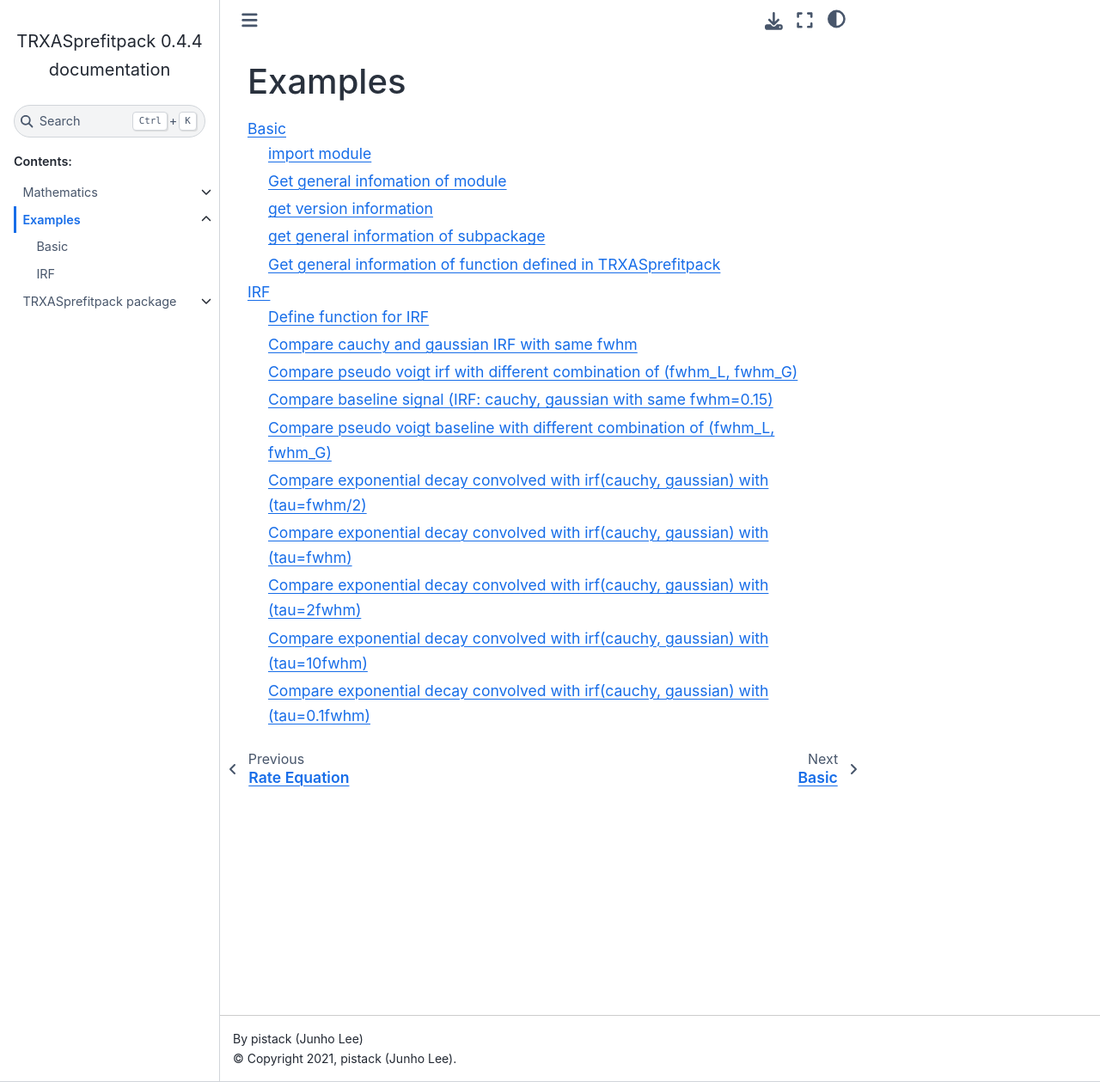
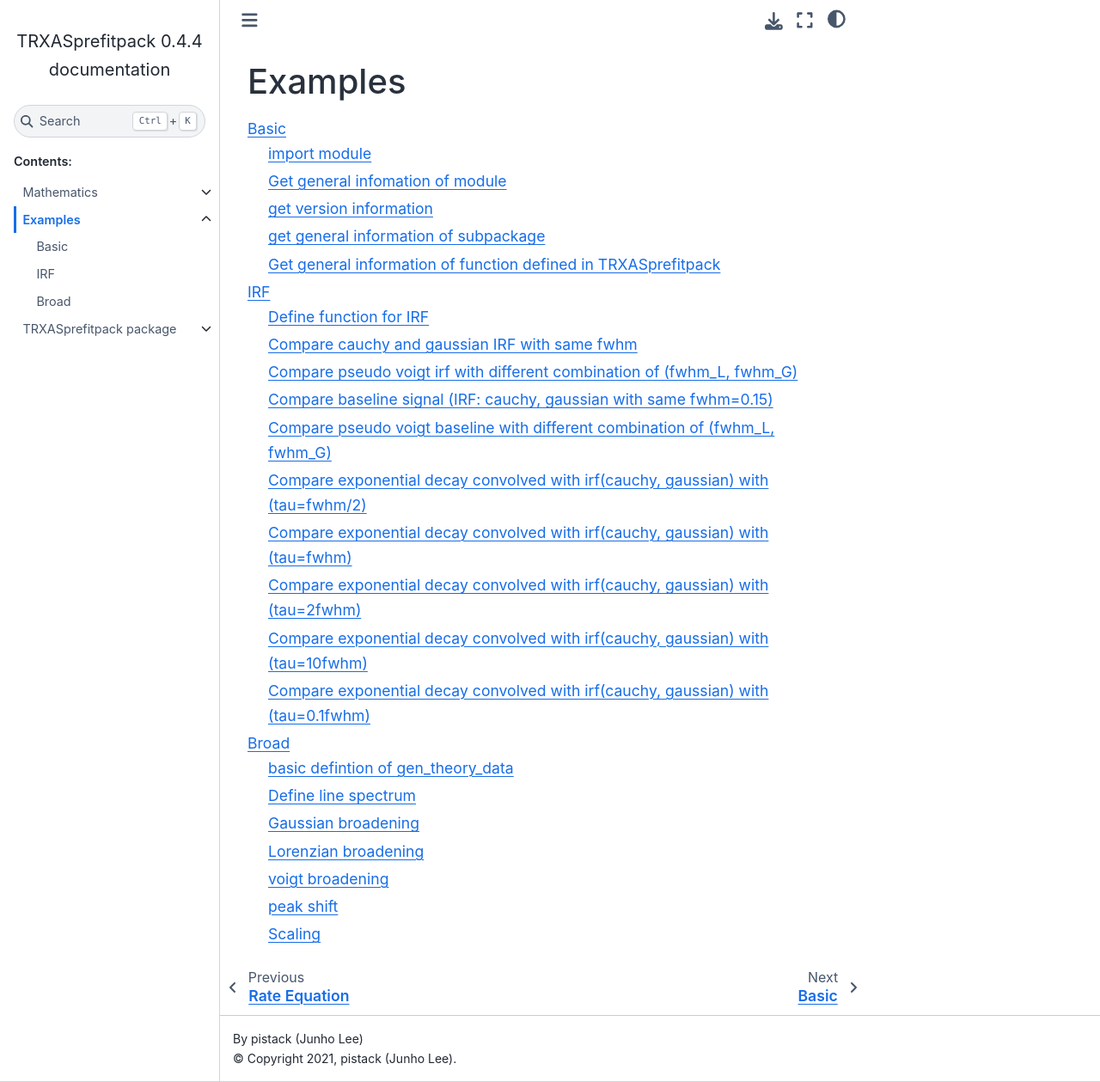
Before and after one commit to pistack/TRXASprefitpack, a Sphinx documentation site: the page built from docs/source/example.rst, in a window 1280 px wide and 1259 px high. Shown: the whole window at 86% size. Built offline with Sphinx 7.4.7 and the Sphinx Book theme 1.1.4, drawn with Linux system fonts in a browser that asks for light colours; some of the changed lines change nothing that is shown.

Commit message:
update example for broadening spectrum

````diff
--- /dev/null
+++ b/docs/source/broad.md
@@ -0,0 +1,199 @@
+# Broad
+
+Broadening line spectrum with voigt profile
+
+
+```python
+import numpy as np
+import matplotlib.pyplot as plt
+from TRXASprefitpack import gen_theory_data
+plt.rcParams["figure.figsize"] = (14,10)
+```
+
+## basic defintion of gen_theory_data
+
+
+```python
+help(gen_theory_data)
+```
+
+    Help on function gen_theory_data in module TRXASprefitpack.thy.broad:
+
+    gen_theory_data(e, peaks, A, fwhm_G, fwhm_L, peak_shift, out=None)
+        voigt broadening theoretically calculated lineshape spectrum
+        if out is not none:
+        It will make
+        out_thy.txt: txt file for rescaled and boroadend calc spectrum
+        out_thy_stk.txt: txt file for rescaled and shifted calc peaks
+
+
+        :param numpy_1d_array e: energy (unit: eV)
+        :param float A: scaling parameter
+        :param float fwhm_G:
+         full width at half maximum of gaussian shape (unit: eV)
+        :param float fwhm_L:
+         full width at half maximum of lorenzian shape (unit: eV)
+        :param float peak_shift:
+         discrepency of peak position between expt data and theoretically
+         broadened spectrum
+        :param string out: prefix for output txt file [optional]
+
+
+        :return: voigt broadened calc spectrum
+        :rtype: numpy_1d_array
+
+
+
+## Define line spectrum
+Which has three peaks at 2833, 2835, 2838 eV with ratio 2:4:1
+
+
+```python
+peaks = np.array([[2833, 2],
+                 [2835, 4],
+                 [2838, 2]])
+```
+
+
+```python
+e = np.arange(2830,2845, 0.01)
+```
+
+## Gaussian broadening
+
+1. fwhm_G = 1 eV
+2. fwhm_G = 2 eV
+3. fwhm_G = 3 eV
+
+
+```python
+gau_broad_1eV = gen_theory_data(e, peaks, 1, 1, 0, 0) # Note voigt profile with fwhm_L = 0 is gaussian
+gau_broad_2eV = gen_theory_data(e, peaks, 1, 2, 0, 0) # Note voigt profile with fwhm_L = 0 is gaussian
+gau_broad_3eV = gen_theory_data(e, peaks, 1, 3, 0, 0) # Note voigt profile with fwhm_L = 0 is gaussian
+```
+
+
+```python
+plt.plot(e, gau_broad_1eV, label='gaussian broadening fwhm_G: 1 eV')
+plt.plot(e, gau_broad_2eV, label='gaussian broadening fwhm_G: 2 eV')
+plt.plot(e, gau_broad_3eV, label='gaussian broadening fwhm_G: 3 eV')
+plt.legend()
+plt.show()
+```
+
+
+
+![png](broad_files/broad_9_0.png)
+
+
+
+## Lorenzian broadening
+
+1. fwhm_L = 1 eV
+2. fwhm_L = 2 eV
+3. fwhm_L = 3 eV
+
+
+```python
+loren_broad_1eV = gen_theory_data(e, peaks, 1, 0, 1, 0) # Note voigt profile with fwhm_G = 0 is lorenzian
+loren_broad_2eV = gen_theory_data(e, peaks, 1, 0, 2, 0) # Note voigt profile with fwhm_G = 0 is lorenzian
+loren_broad_3eV = gen_theory_data(e, peaks, 1, 0, 3, 0) # Note voigt profile with fwhm_G = 0 is lorenzian
+```
+
+
+```python
+plt.plot(e, loren_broad_1eV, label='lorenzian broadening fwhm_L: 1 eV')
+plt.plot(e, loren_broad_2eV, label='lorenzian broadening fwhm_L: 2 eV')
+plt.plot(e, loren_broad_3eV, label='lorenzian broadening fwhm_L: 3 eV')
+plt.legend()
+plt.show()
+```
+
+
+
+![png](broad_files/broad_12_0.png)
+
+
+
+## voigt broadening
+
+1. fwhm_G = 1.5eV, fwhm_L = 0.5eV
+2. fwhm_G = 1.0eV, fwhm_L = 1.0eV
+3. fwhm_G = 0.5eV, fwhm_L = 1.5eV
+
+
+```python
+voigt_broad_1 = gen_theory_data(e, peaks, 1, 1.5, 0.5, 0)
+voigt_broad_2 = gen_theory_data(e, peaks, 1, 1.0, 1.0, 0)
+voigt_broad_3 = gen_theory_data(e, peaks, 1, 0.5, 1.5, 0)
+```
+
+
+```python
+plt.plot(e, voigt_broad_1, label='voigt broadening fwhm_G: 1.5 eV, fwhm_L: 0.5 eV')
+plt.plot(e, voigt_broad_2, label='voigt broadening fwhm_G: 1.0 eV, fwhm_L: 1.0 eV')
+plt.plot(e, voigt_broad_3, label='voigt broadening fwhm_G: 0.5 eV, fwhm_L: 1.5 eV')
+plt.legend()
+plt.show()
+```
+
+
+
+![png](broad_files/broad_15_0.png)
+
+
+
+## peak shift
+
+To see how peak shift afftects broadened spectrum,
+set fwhm_G = fwhm_L = 1.0 eV
+
+
+```python
+voigt_broad_peak_shift0 = gen_theory_data(e, peaks, 1, 1.0, 1.0, 0)
+voigt_broad_peak_shiftm5 = gen_theory_data(e, peaks, 1, 1.0, 1.0, -5)
+voigt_broad_peak_shift5 = gen_theory_data(e, peaks, 1, 1.0, 1.0, 5)
+```
+
+
+```python
+plt.plot(e, voigt_broad_peak_shift0, label='peak_shift: 0 eV')
+plt.plot(e, voigt_broad_peak_shiftm5, label='peak_shift: -5 eV')
+plt.plot(e, voigt_broad_peak_shift5, label='peak_shift: 5 eV')
+plt.legend()
+plt.show()
+```
+
+
+
+![png](broad_files/broad_18_0.png)
+
+
+
+peak_shift moves spectrum to -peak_shift.
+
+## Scaling
+To see how scaling afftects spectrum fix fwhm_G=fwhm_L=1.0 eV and peak_shift=0
+1. A: 0.5
+2. A: 1.0
+3. A: 2.0
+
+
+```python
+voigt_broad_scale_half = gen_theory_data(e, peaks, 0.5, 1.0, 1.0, 0)
+voigt_broad_scale1 = gen_theory_data(e, peaks, 1, 1.0, 1.0, 0)
+voigt_broad_scale2 = gen_theory_data(e, peaks, 2, 1.0, 1.0, 0)
+```
+
+
+```python
+plt.plot(e, voigt_broad_scale_half, label='A(scale): 0.5')
+plt.plot(e, voigt_broad_scale1, label='A(scale): 1.0')
+plt.plot(e, voigt_broad_scale2, label='A(scale): 2.0')
+plt.legend()
+plt.show()
+```
+
+
+
+![png](broad_files/broad_22_0.png)
--- a/docs/source/example.rst
+++ b/docs/source/example.rst
@@ -6,3 +6,4 @@
 
    basic
    IRF
+   broad
````
Also changed, not shown: docs/source/broad_files/broad_12_0.png (added), docs/source/broad_files/broad_15_0.png (added), docs/source/broad_files/broad_18_0.png (added), docs/source/broad_files/broad_22_0.png (added), docs/source/broad_files/broad_9_0.png (added), 1 other file.
